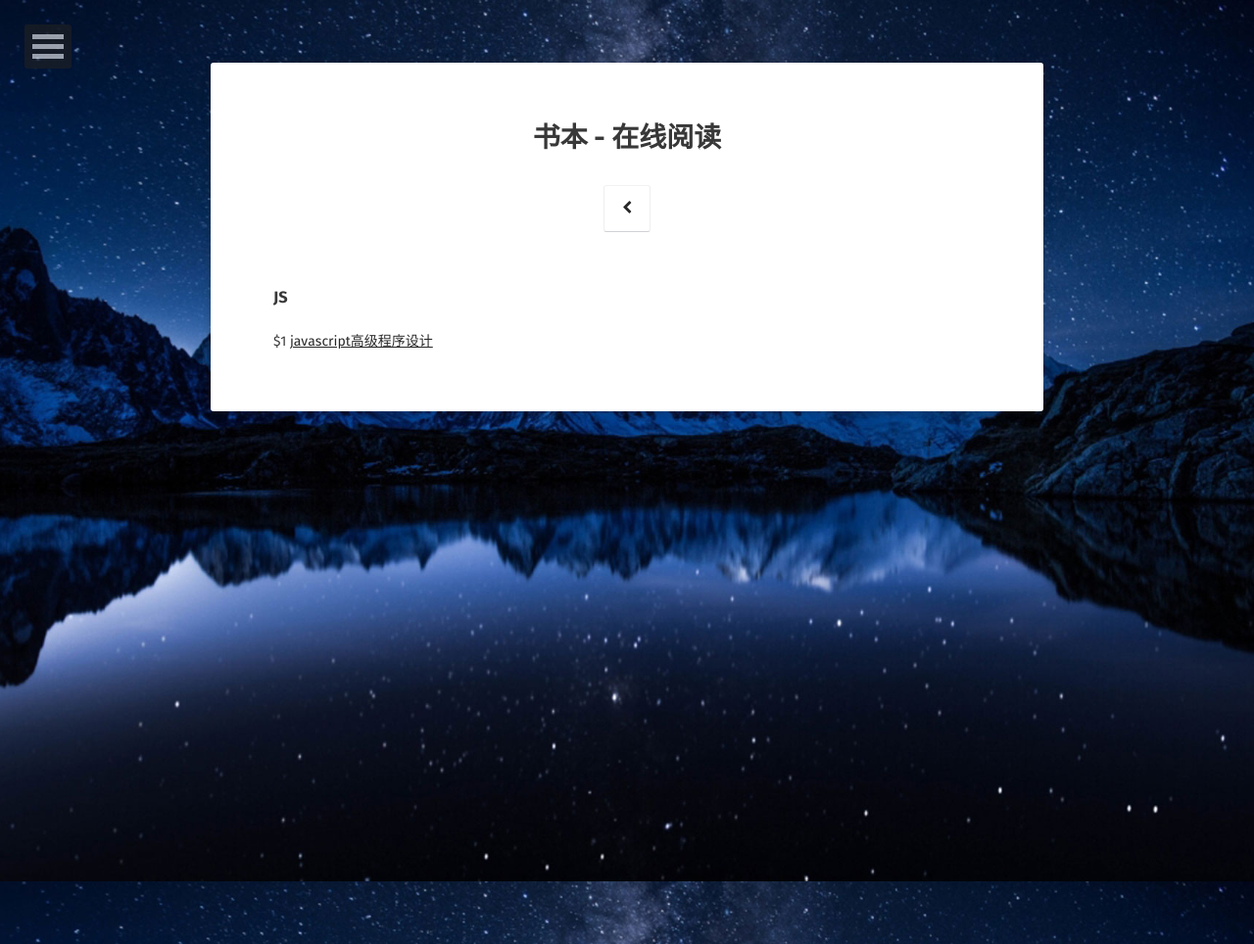
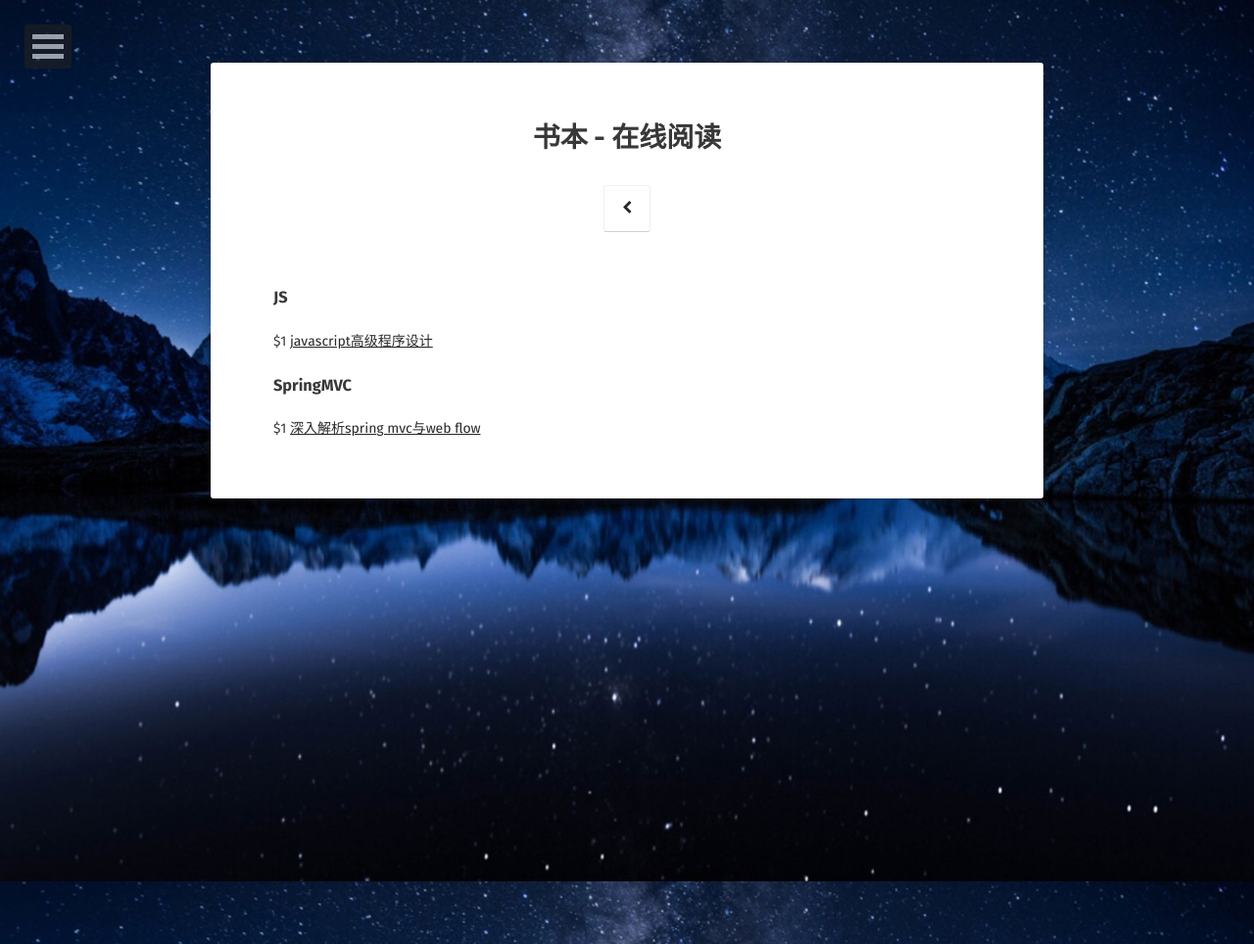
Before and after one commit to familylove/familylove.github.io, a Jekyll site: the page built from _posts/2016-09-27-book.md, in a window 1280 px wide. Shown: the whole page at 98% size. Built offline with Jekyll 4.4.1, drawn with Linux system fonts in a browser that asks for light colours; some web fonts are replaced.

Commit message:
spring mvc

```diff
--- a/_posts/2016-09-27-book.md
+++ b/_posts/2016-09-27-book.md
@@ -3,9 +3,14 @@ layout: page
 title:  "书本 - 在线阅读"
 date:   2016-09-14
 excerpt: "在网络上收集的在线书本，便于阅读"
+tags: [book, js]
 comments: false
 ---
 
 ### JS
 
 $1 <a href="http://www.chinastor.org/upload/2014-12/14122310427265.pdf">javascript高级程序设计</a>
+
+### SpringMVC
+
+$1 <a href="http://download.csdn.net/source/preview/6430243/734162931f69b8df30a34e26f4e06b1b">深入解析spring mvc与web flow</a>
```
